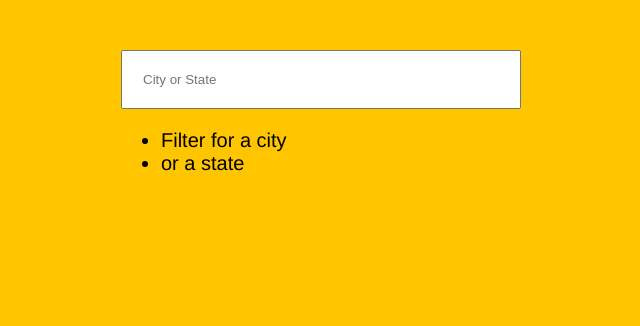
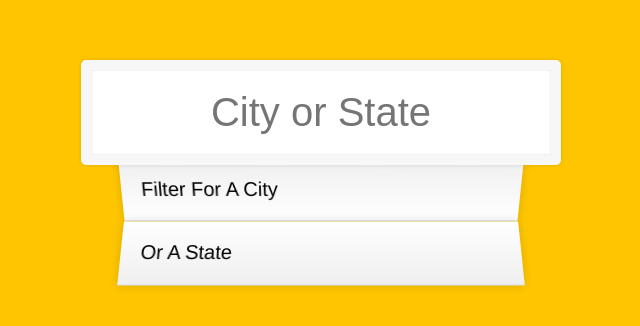
Before and after one commit to mazmulj/JavaScript-Projects, a plain HTML site: page Type Ahead/index.html in a window 1280 px wide. Shown: the whole page, without its empty margins (319-959 px from the left). Drawn offline with Linux system fonts and the light colour scheme.

Commit message:
Update style.css

```diff
--- a/Type Ahead/style.css
+++ b/Type Ahead/style.css
@@ -19,3 +19,55 @@ html {
     max-width: 400px;
     margin: 50px auto;
   }
+  input.search {
+    margin: 0;
+    text-align: center;
+    outline: 0;
+    border: 10px solid #F7F7F7;
+    width: 120%;
+    left: -10%;
+    position: relative;
+    top: 10px;
+    z-index: 2;
+    border-radius: 5px;
+    font-size: 40px;
+    box-shadow: 0 0 5px rgba(0, 0, 0, 0.12), inset 0 0 2px rgba(0, 0, 0, 0.19);
+  }
+
+  .suggestions {
+    margin: 0;
+    padding: 0;
+    position: relative;
+    /*perspective: 20px;*/
+  }
+
+  .suggestions li {
+    background: white;
+    list-style: none;
+    border-bottom: 1px solid #D8D8D8;
+    box-shadow: 0 0 10px rgba(0, 0, 0, 0.14);
+    margin: 0;
+    padding: 20px;
+    transition: background 0.2s;
+    display: flex;
+    justify-content: space-between;
+    text-transform: capitalize;
+  }
+
+  .suggestions li:nth-child(even) {
+    transform: perspective(100px) rotateX(3deg) translateY(2px) scale(1.001);
+    background: linear-gradient(to bottom,  #ffffff 0%,#EFEFEF 100%);
+  }
+
+  .suggestions li:nth-child(odd) {
+    transform: perspective(100px) rotateX(-3deg) translateY(3px);
+    background: linear-gradient(to top,  #ffffff 0%,#EFEFEF 100%);
+  }
+
+  span.population {
+    font-size: 15px;
+  }
+
+  .hl {
+    background: #ffc600;
+  }
```
